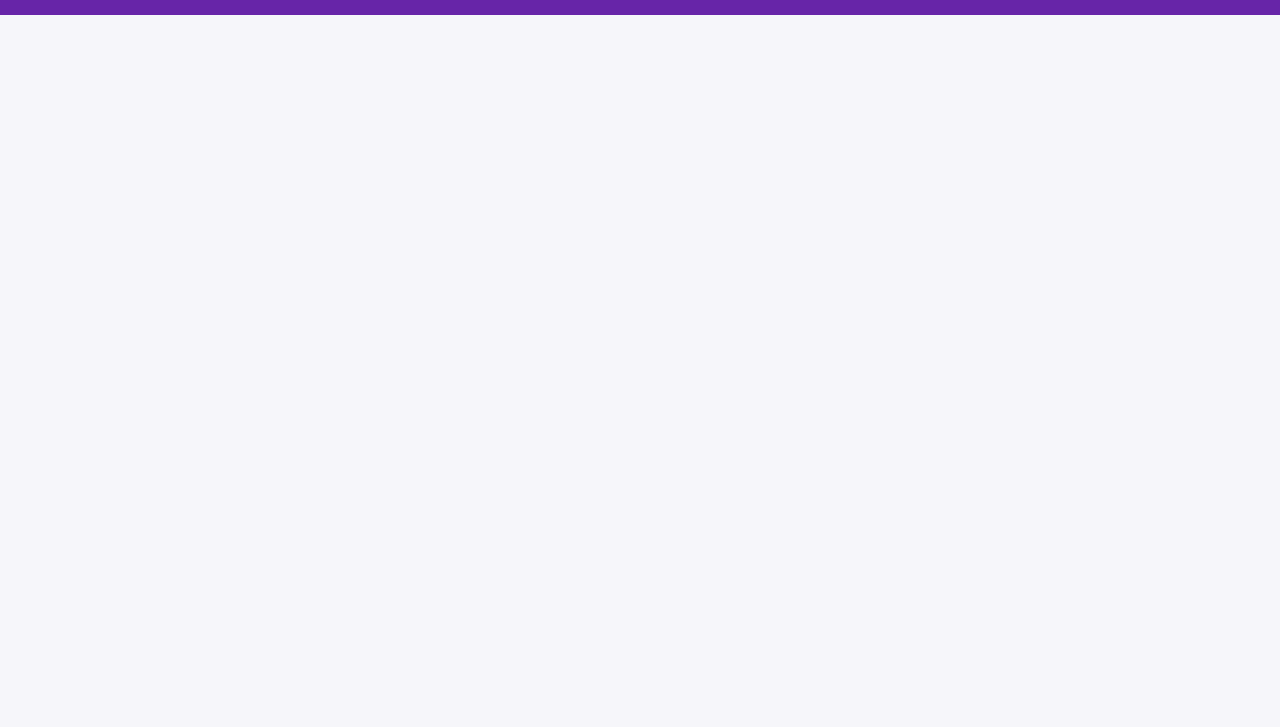
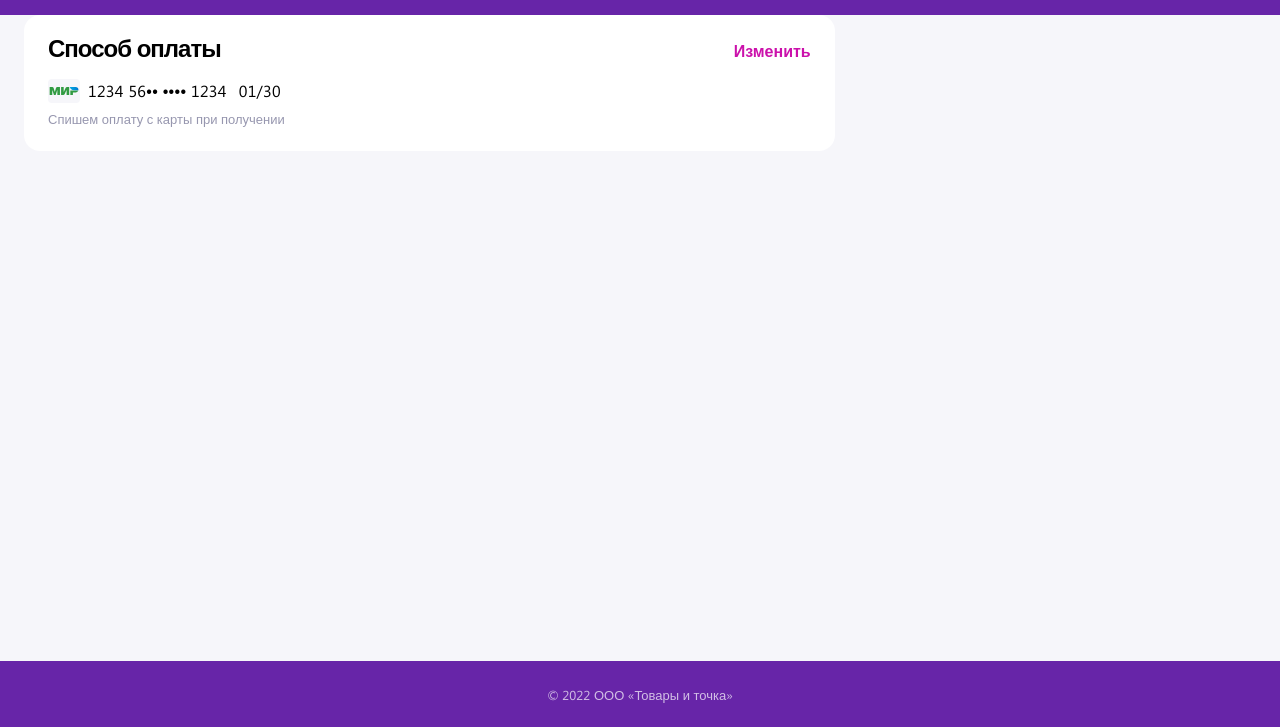
Before and after one commit to Timothy7310/WB-lesson1, a website built with Vite: page index.html in a window 1280 px wide. Shown: the part 73-800 px from the top of the page. Built offline with nearby package versions, Linux system fonts and the light colour scheme.

Commit message:
refactor: remove margins for payment section

```diff
--- a/src/styles/blocks/_payment.scss
+++ b/src/styles/blocks/_payment.scss
@@ -1,6 +1,4 @@
 .payment {
-  margin-top: 1475px;
-  margin-bottom: 282px;
   display: grid;
   grid-template-columns: 1fr max-content;
   &__title {
```
